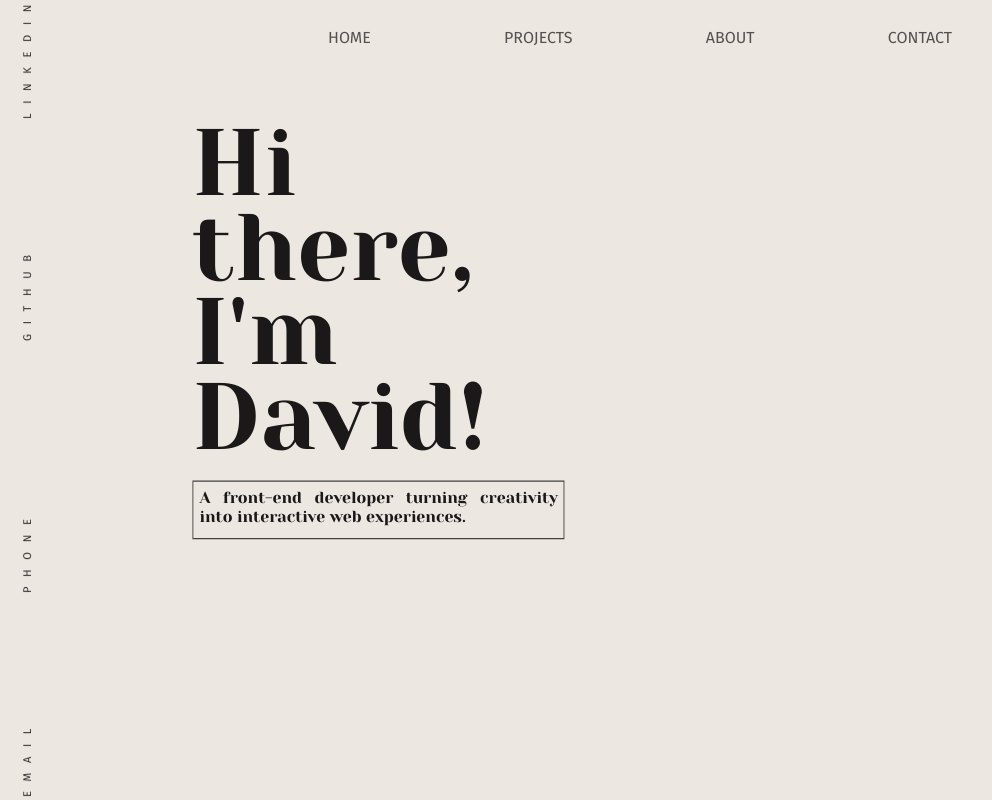
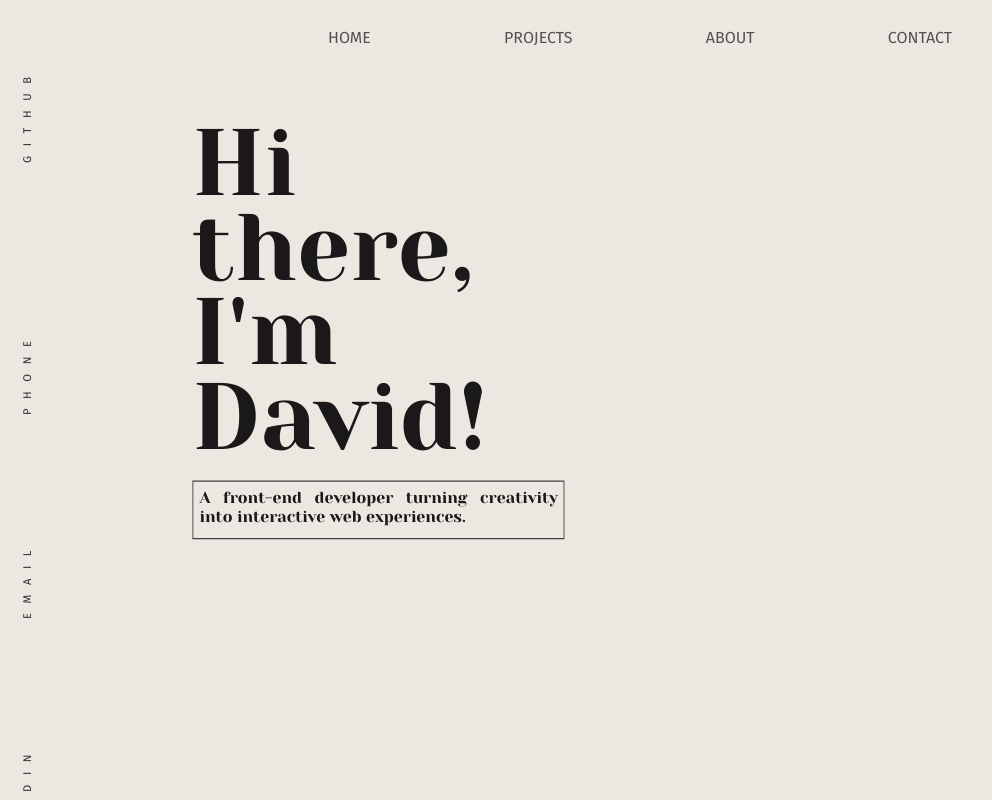
Before and after one commit to DavidCazalCollados/portfolio_2025, a React (Create React App) app: page / in a window 1280 px wide. Shown: the whole page, without its empty margins (0-992 px from the left). Built offline with nearby package versions, Linux system fonts and the light colour scheme; a web font is replaced by a local one.

Commit message:
nav and side appear progressively, loading message appear when reloading homepage

```diff
--- a/src/App.js
+++ b/src/App.js
@@ -1,5 +1,5 @@
 
-import React from 'react';
+import React, { useState, useEffect } from 'react';
 import { BrowserRouter as Router } from 'react-router-dom';
 import Navbar from './components/navbar';
 import Sidebar from './components/sidebar';
@@ -7,11 +7,26 @@
 import AnimatedRoutes from './components/AnimatedRoutes';
 
 function App() {
+  const [isLoading, setIsLoading] = useState(true);
+
+  useEffect(() => {
+    const timer = setTimeout(() => {
+      setIsLoading(false);
+    }, 2000);
+    return () => clearTimeout(timer);
+  }, []);
+
   return (
     <Router>
-      <Navbar />
-      <AnimatedRoutes />
-      <Sidebar />
+      {isLoading ? (
+        <h1>Loading</h1>
+      ) : (
+        <div>
+          <Navbar />
+          <AnimatedRoutes />
+          <Sidebar />
+        </div>
+      )}
     </Router>
   );
 }
```
